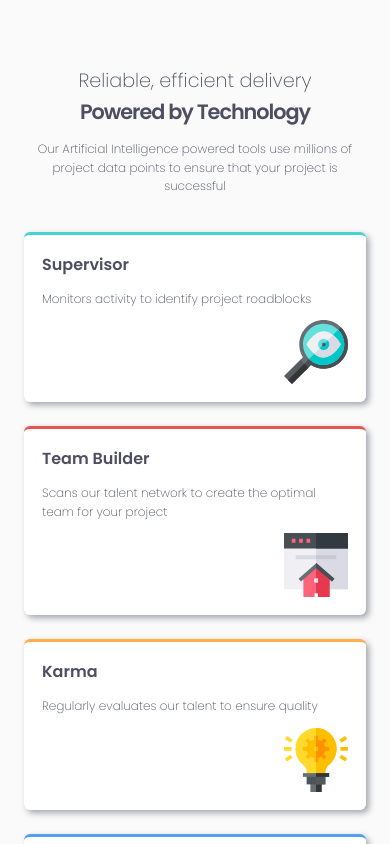
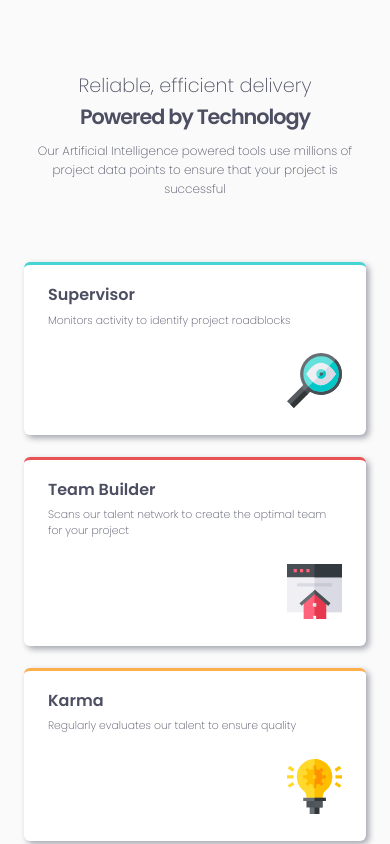
Before and after one commit to nicm42/four-car-feature-section, a website: page index.html in a window 390 px wide. Shown: the top 844 px of the page. Drawn offline with Linux system fonts and the light colour scheme.

Commit message:
Finished the positioning on the card section for mobile

```diff
--- a/src/_cards.scss
+++ b/src/_cards.scss
@@ -1,9 +1,13 @@
+.cards {
+  padding-top: .3em;
+}
+
 .card {
   display: grid;
   grid-template-columns: 1fr;
   grid-template-rows: repeat(3, auto);
-  margin-bottom: 2em;
-  padding: 1.5em;
+  margin-bottom: 1.8em;
+  padding: 1.5em 2em;
   border-radius: .5em;
   background-color: white;
   box-shadow: 0.25em 0.25em 0.5em 0 $greyishBlue;
@@ -14,8 +18,17 @@
   font-size: 1rem;
 }
 
+.card__text {
+  margin-top: 0.5em;
+  margin-bottom: 0.5em;
+  font-size: 0.675rem;
+}
+
 .card__image {
   justify-self: end;
+  height: 66%;
+  width: auto;
+  margin-top: 1.6em;
 }
 
 #card__supervisor {
--- a/src/_globals.scss
+++ b/src/_globals.scss
@@ -13,7 +13,7 @@ body {
   background-color: $veryLightGrey;
   font-family: 'Poppins', sans-serif;
   font-size: 0.75rem;
-  line-height: 1.55;
+  line-height: 1.5;
   color: $veryDarkBlue;
   font-weight: 300;
 }
--- a/src/_header.scss
+++ b/src/_header.scss
@@ -1,6 +1,6 @@
 header {
-  margin-top: 5.5em;
-  margin-bottom: 3em;
+  margin-top: 6em;
+  margin-bottom: 5em;
   text-align: center;
 }
 
@@ -16,5 +16,7 @@ header {
 }
 
 .header__intro {
+  margin-top: 0.75em;
   text-align: center;
+  line-height: 1.6;
 }
```
Also changed, not shown: styles.css, 1 other file.
